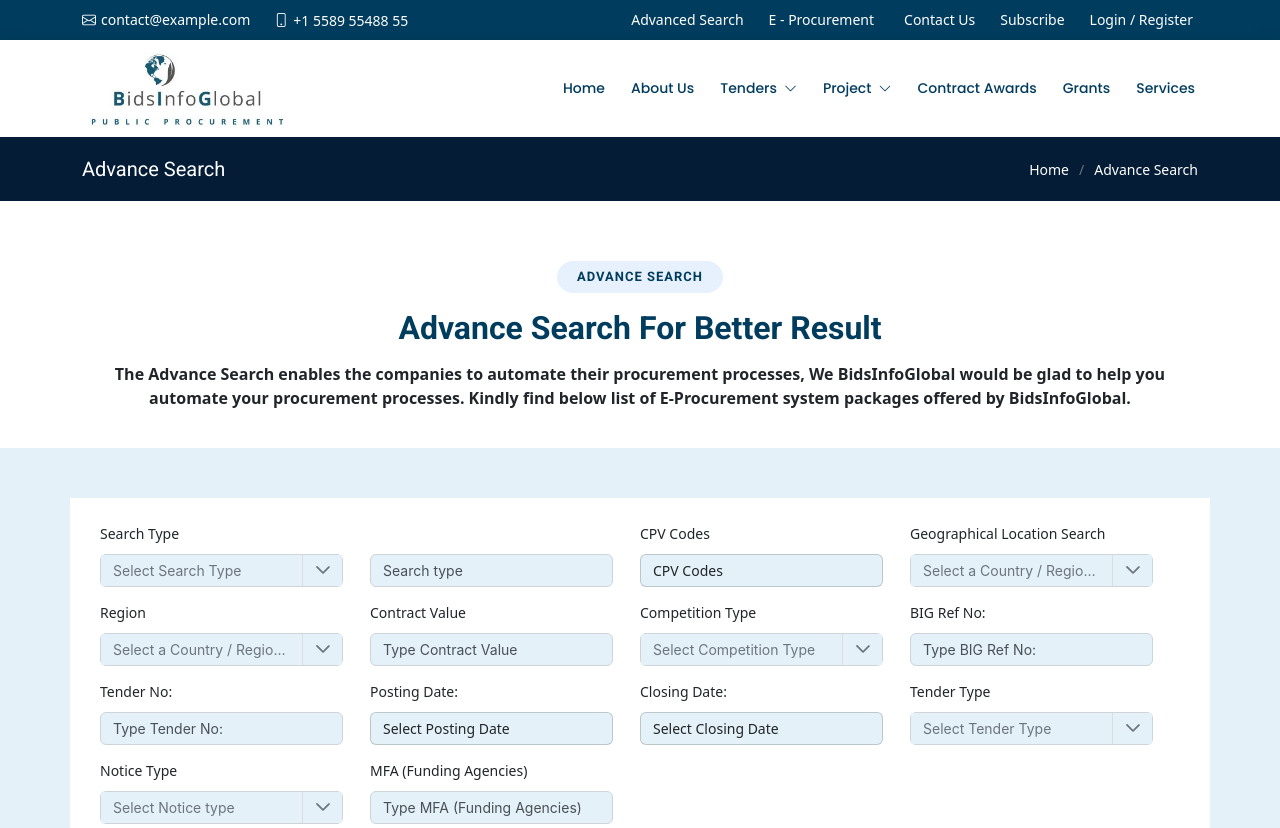
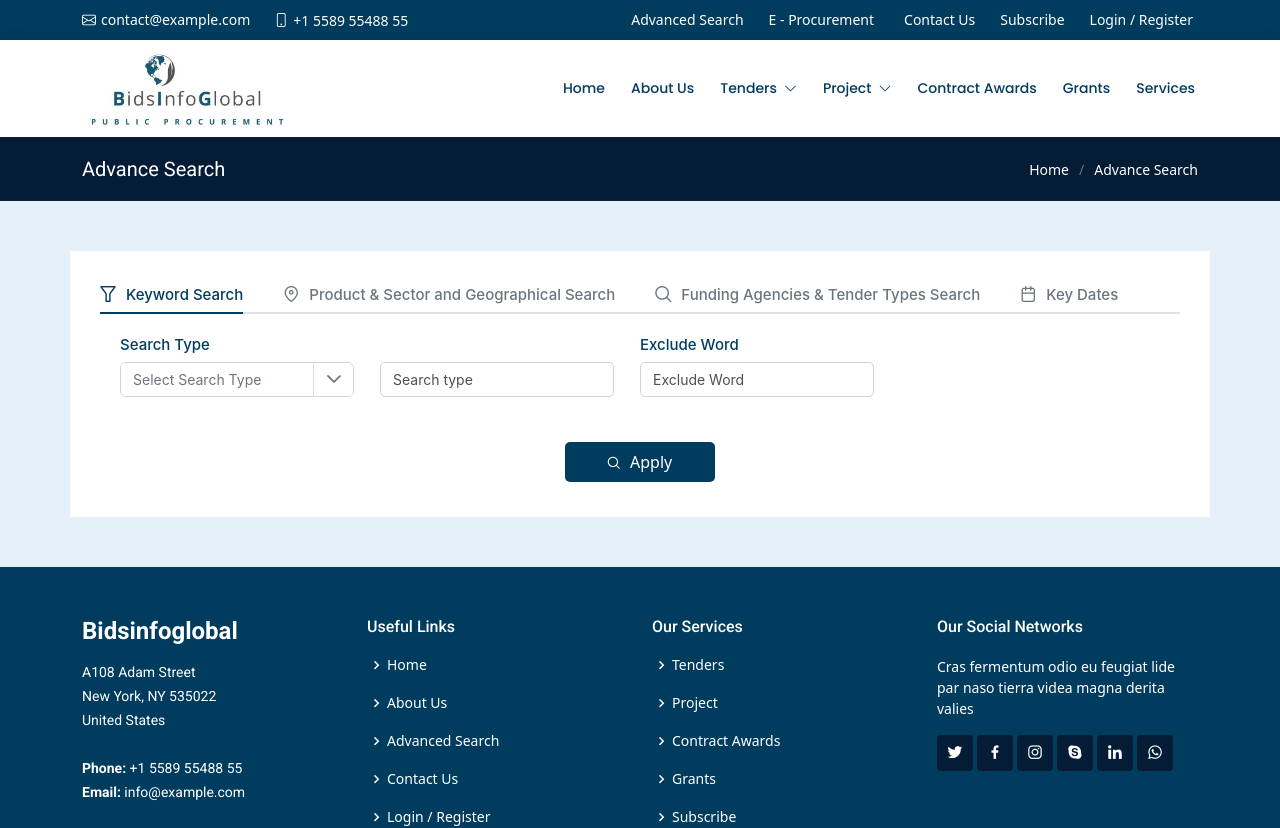
Before and after one commit to ankitsulakhe/tenderInsight, a React (Create React App) app: page /advanceSearch in a window 1280 px wide. Shown: the top 828 px of the page. Built offline with nearby package versions, Linux system fonts and the light colour scheme.

Commit message:
UI_Updated_changes

```diff
--- a/public/assets/css/style.css
+++ b/public/assets/css/style.css
@@ -3,6 +3,11 @@
   --black-color: #000;
   --waymain-color: #041c36;
   --submain-color: #ff7a56;
+}
+
+*:focus {
+  outline: none !important;
+  box-shadow: none !important;
 }
 
 /*--------------------------------------------------------------
@@ -23,12 +28,7 @@ a:hover {
   text-decoration: none;
 }
 
-h1,
-h2,
-h3,
-h4,
-h5,
-h6 {
+h1, h2, h3, h4, h5, h6 {
   font-family: "Roboto", sans-serif;
 }
 
@@ -139,8 +139,7 @@ h6 {
   color: #fff;
 }
 
-#topbar .contact-info i a,
-#topbar .contact-info i span {
+#topbar .contact-info i a, #topbar .contact-info i span {
   padding-left: 5px;
   color: #fff;
 }
@@ -266,8 +265,7 @@ li.dropdown a i {
   padding: 30px 0 30px 20px;
 }
 
-.navbar a,
-.navbar a:focus {
+.navbar a, .navbar a:focus {
   display: flex;
   align-items: center;
   justify-content: space-between;
@@ -281,8 +279,7 @@ li.dropdown a i {
   font-family: "Poppins", sans-serif;
 }
 
-.navbar a i,
-.navbar a:focus i {
+.navbar a i, .navbar a:focus i {
   font-size: 12px;
   line-height: 0;
   margin-left: 5px;
@@ -301,9 +298,7 @@ li.dropdown a i {
   transition: all 0.3s ease-in-out 0s;
 }
 
-.navbar a:hover:before,
-.navbar li:hover>a:before,
-.navbar .active:before {
+.navbar a:hover:before, .navbar li:hover>a:before, .navbar .active:before {
   visibility: visible;
   width: 100%;
 }
@@ -312,10 +307,7 @@ a:hover {
   cursor: pointer;
 }
 
-.navbar a:hover,
-.navbar .active,
-.navbar .active:focus,
-.navbar li:hover>a {
+.navbar a:hover, .navbar .active, .navbar .active:focus, .navbar li:hover>a {
   color: var(--waymain-color);
 }
 
@@ -347,9 +339,7 @@ a:hover {
   font-size: 12px;
 }
 
-.navbar .dropdown ul a:hover,
-.navbar .dropdown ul .active:hover,
-.navbar .dropdown ul li:hover>a {
+.navbar .dropdown ul a:hover, .navbar .dropdown ul .active:hover, .navbar .dropdown ul li:hover>a {
   color: var(--main-color);
 }
 
@@ -466,8 +456,7 @@ a:hover {
   transition: 0.3s;
 }
 
-.navbar-mobile a,
-.navbar-mobile a:focus {
+.navbar-mobile a, .navbar-mobile a:focus {
   padding: 10px 20px;
   font-size: 15px;
   color: #222222;
@@ -477,20 +466,15 @@ a:hover {
   padding: 0;
 }
 
-.navbar-mobile a:hover:before,
-.navbar-mobile li:hover>a:before,
-.navbar-mobile .active:before {
+.navbar-mobile a:hover:before, .navbar-mobile li:hover>a:before, .navbar-mobile .active:before {
   visibility: hidden;
 }
 
-.navbar-mobile a:hover,
-.navbar-mobile .active,
-.navbar-mobile li:hover>a {
+.navbar-mobile a:hover, .navbar-mobile .active, .navbar-mobile li:hover>a {
   color: var(--main-color);
 }
 
-.navbar-mobile .getstarted,
-.navbar-mobile .getstarted:focus {
+.navbar-mobile .getstarted, .navbar-mobile .getstarted:focus {
   margin: 15px;
 }
 
@@ -518,9 +502,7 @@ a:hover {
   font-size: 12px;
 }
 
-.navbar-mobile .dropdown ul a:hover,
-.navbar-mobile .dropdown ul .active:hover,
-.navbar-mobile .dropdown ul li:hover>a {
+.navbar-mobile .dropdown ul a:hover, .navbar-mobile .dropdown ul .active:hover, .navbar-mobile .dropdown ul li:hover>a {
   color: var(--main-color);
 }
 
@@ -639,8 +621,7 @@ a:hover {
       margin-bottom: 30px;
   }
 
-  #hero .btn-get-started,
-  #hero .btn-watch-video {
+  #hero .btn-get-started, #hero .btn-watch-video {
       font-size: 13px;
   }
 }
@@ -828,8 +809,7 @@ section {
   font-weight: 500;
 }
 
-.featured-services .icon-box:hover .title a,
-.featured-services .icon-box:hover .description {
+.featured-services .icon-box:hover .title a, .featured-services .icon-box:hover .description {
   color: #fff;
 }
 
@@ -1048,8 +1028,7 @@ section {
   box-shadow: 0px 0 25px 0 rgba(16, 110, 234, 0.1);
 }
 
-.services .icon-box:hover h4 a,
-.services .icon-box:hover .icon i {
+.services .icon-box:hover h4 a, .services .icon-box:hover .icon i {
   color: var(--main-color);
 }
 
@@ -1082,8 +1061,7 @@ section {
   margin-bottom: 40px;
 }
 
-.testimonials .testimonials-carousel,
-.testimonials .testimonials-slider {
+.testimonials .testimonials-carousel, .testimonials .testimonials-slider {
   overflow: hidden;
 }
 
@@ -1112,8 +1090,7 @@ section {
   margin: 0 0 15px 0;
 }
 
-.testimonials .testimonial-item .quote-icon-left,
-.testimonials .testimonial-item .quote-icon-right {
+.testimonials .testimonial-item .quote-icon-left, .testimonials .testimonial-item .quote-icon-right {
   color: rgba(255, 255, 255, 0.4);
   font-size: 26px;
 }
@@ -1184,8 +1161,7 @@ section {
   transition: all 0.3s ease-in-out;
 }
 
-.portfolio #portfolio-flters li:hover,
-.portfolio #portfolio-flters li.filter-active {
+.portfolio #portfolio-flters li:hover, .portfolio #portfolio-flters li.filter-active {
   color: var(--main-color);
 }
 
@@ -1222,8 +1198,7 @@ section {
   margin-bottom: 0;
 }
 
-.portfolio .portfolio-item .portfolio-info .preview-link,
-.portfolio .portfolio-item .portfolio-info .details-link {
+.portfolio .portfolio-item .portfolio-info .preview-link, .portfolio .portfolio-item .portfolio-info .details-link {
   position: absolute;
   right: 40px;
   font-size: 24px;
@@ -1231,8 +1206,7 @@ section {
   color: #3c3c3c;
 }
 
-.portfolio .portfolio-item .portfolio-info .preview-link:hover,
-.portfolio .portfolio-item .portfolio-info .details-link:hover {
+.portfolio .portfolio-item .portfolio-info .preview-link:hover, .portfolio .portfolio-item .portfolio-info .details-link:hover {
   color: var(--main-color);
 }
 
@@ -1714,15 +1688,13 @@ section {
   margin-bottom: 20px;
 }
 
-.contact .php-email-form input,
-.contact .php-email-form textarea {
+.contact .php-email-form input, .contact .php-email-form textarea {
   border-radius: 0;
   box-shadow: none;
   font-size: 14px;
 }
 
-.contact .php-email-form input:focus,
-.contact .php-email-form textarea:focus {
+.contact .php-email-form input:focus, .contact .php-email-form textarea:focus {
   border-color: var(--main-color);
 }
 
@@ -1945,9 +1917,7 @@ section {
 }
 
 @media (max-width: 768px) {
-
-  #footer .copyright,
-  #footer .credits {
+  #footer .copyright, #footer .credits {
       float: none;
       text-align: center;
       padding: 2px 0;
@@ -2027,8 +1997,7 @@ button.commonBtn:hover {
   background: var(--main-color);
 }
 
-span.d-block.forgotLink:hover,
-span.d-block.createLink:hover {
+span.d-block.forgotLink:hover, span.d-block.createLink:hover {
   color: var(--waymain-color);
   cursor: pointer;
 }
@@ -2104,8 +2073,7 @@ button:hover {
   box-shadow: 0px 0px 3px 0px #003c5e40;
 }
 
-.tabListHeader,
-.tabListFooter {
+.tabListHeader, .tabListFooter {
   padding: 10px;
   background: #f6f9fe;
 }
@@ -2485,8 +2453,7 @@ th.TableHeader.p-sortable-column span.p-sortable-column-icon.pi {
   font-size: 12px;
 }
 
-th.TableHeader.p-sortable-column:hover,
-th.TableHeader.p-sortable-column:hover span.p-sortable-column-icon.pi.pi {
+th.TableHeader.p-sortable-column:hover, th.TableHeader.p-sortable-column:hover span.p-sortable-column-icon.pi.pi {
   color: #041c36 !important;
   font-weight: 500;
 }
@@ -2603,36 +2570,38 @@ div#advabceSearch .p-inputwrapper {
   width: 100%;
 }
 
-.card.flex,
-div#advabceSearch input.p-inputtext {
+.card.flex, div#advabceSearch input.p-inputtext, div#advabceSearch .p-multiselect-label {
   width: 90%;
   text-align: left;
-  padding: 5px 12px;
+  padding: 6px 12px;
   font-size: 14px;
-  background: #e4f1f8;
-}
-
-div#advabceSearch .p-dropdown.p-component,
-div#advabceSearch input.p-inputtext {
+  background: #fff;
+  border-radius: 5px;
+}
+
+div#advabceSearch .p-dropdown.p-component, div#advabceSearch .p-multiselect, div#advabceSearch input.p-inputtext {
   width: 90%;
-  background: #e4f1f8;
+  background: #fff;
 }
 
 div#advabceSearch .p-dropdown.p-component span.p-dropdown-label {
-  padding: 5px 12px;
+  padding: 6px 12px;
   text-align: left;
-  background: #e4f1f8;
+  background: #fff;
   font-size: 14px;
   border-radius: 0;
-}
-
-
-div#advabceSearch .p-dropdown.p-component .p-dropdown-trigger {
-  background: #e4f1f8;
+  border-radius: 5px;
+}
+
+div#advabceSearch .p-dropdown.p-component .p-dropdown-trigger, div#advabceSearch .p-multiselect .p-multiselect-trigger {
+  background: #fff;
   border-radius: 0;
   border-left: 1px solid #ddd;
   font-size: 14px;
   width: 40px;
+  border-radius: 5px;
+  border-top-left-radius: 0;
+  border-bottom-left-radius: 0;
 }
 
 div#advabceSearch .d-flex.flex-wrap.signupflex {
@@ -2651,7 +2620,6 @@ div#advabceSearch .d-flex.flex-wrap.signupflex {
   padding: 0;
   font-size: 14px;
 }
-
 
 span.p-calendar.p-component.p-inputwrapper input.p-inputtext.p-component {
   padding: 5px;
@@ -2674,7 +2642,7 @@ span.p-calendar.p-component.p-inputwrapper input.p-inputtext.p-component {
   margin-bottom: 0;
 }
 
-div#advabceSearch .p-dropdown.p-component .p-dropdown-trigger .pi.pi-chevron-down {
+div#advabceSearch .pi.pi-chevron-down {
   font-size: 10px;
   font-weight: 600;
 }
@@ -2688,17 +2656,23 @@ div#advabceSearch button.commonBtn.loginBtn {
   width: 150px;
   padding: 8px 10px;
 }
+
 .p-overlaypanel .p-overlaypanel-content span.p-calendar.p-component.p-inputwrapper {
   padding: 10px;
 }
+
 .p-overlaypanel .p-overlaypanel-content ul li:hover {
   background: #e4f1f8;
   cursor: pointer;
 }
+
 div#advabceSearch .form-group.mb-40.wid-30 label {
-    font-size: 14px;
+  font-size: 15px;
   text-transform: capitalize;
-}
+  color: #003c5e;
+  padding-bottom: 5px;
+}
+
 .form-group.mb-40.wid-40 {
   width: 50%;
 }
@@ -2707,3 +2681,37 @@ div#advabceSearch .form-group.mb-40.wid-30 label {
   float: left;
   width: 95% !important;
 }
+
+.mr-2 {
+  margin-right: 10px;
+}
+
+.p-dropdown-panel .p-dropdown-items {
+  padding: 0 !important;
+}
+
+.p-multiselect-label {
+  text-align: left;
+}
+
+span.p-tabview-title {
+  font-size: 15px;
+  font-weight: 500;
+}
+
+.p-tabview .p-tabview-nav li .p-tabview-nav-link {
+  padding: 10px 0 !important;
+}
+
+.p-tabview .p-tabview-nav li {
+  margin-right: 40px !important ;
+}
+
+.p-tabview .p-tabview-nav li.p-highlight .p-tabview-nav-link {
+  border-color: #003c5e !important;
+  color: #003c5e !important;
+}
+
+.p-tabview .p-tabview-nav .p-tabview-ink-bar {
+  background-color: #003c5e !important;
+}
--- a/src/App.js
+++ b/src/App.js
@@ -335,7 +335,7 @@ function App() {
                             <li><i className="bx bx-chevron-right"></i><Link to="tender">Tenders</Link></li>
                             <li><i className="bx bx-chevron-right"></i><Link to="project">Project</Link></li>
                             <li><i className="bx bx-chevron-right"></i><Link to="contaractAward">Contract Awards</Link></li>
-                            <li><i className="bx bx-chevron-right"></i><Link to="grants3">Grants </Link></li>
+                            <li><i className="bx bx-chevron-right"></i><Link to="grantsDetails">Grants </Link></li>
                             <li><i className="bx bx-chevron-right"></i><Link to="subscribe">Subscribe</Link></li>
                             <li><i className="bx bx-chevron-right"></i><Link to="EProcurement">E - Procurement</Link></li>
 
--- a/src/pages/advanceSearch/advanceSearch.js
+++ b/src/pages/advanceSearch/advanceSearch.js
@@ -1,5 +1,5 @@
 import React, { useState, useRef, useEffect } from "react";
-import { AutoComplete } from "primereact/autocomplete";
+import { MultiSelect } from "primereact/multiselect";
 import { Dropdown } from "primereact/dropdown";
 import { InputText } from "primereact/inputtext";
 import { useOverlayScrollListener } from "primereact/hooks";
@@ -7,6 +7,7 @@ import { OverlayPanel } from "primereact/overlaypanel";
 import { Calendar } from "primereact/calendar";
 import { Tree } from "primereact/tree";
 import { NodeService } from "./NodeService";
+import { TabView, TabPanel } from "primereact/tabview";
 
 export default function AdvanceSearch() {
   const [visible, setVisible] = useState(false);
@@ -84,7 +85,7 @@ export default function AdvanceSearch() {
   const selitems = ["Domestic ", "International", "Both"];
 
   const [searchselectedItem, searchsetSelectedItem] = useState(null);
-  const searchselitems = ["Free Text ", "Exact Word", "Any Word", "Relevant Word", "Exclude Word"];
+  const searchselitems = ["Exact Phrase", "Relevant Word", "Any Word"];
 
   const [tenderType, settenderType] = useState(null);
   const tenderTypetems = ["Live  ", "Archive"];
@@ -92,8 +93,18 @@ export default function AdvanceSearch() {
   const [noticType, setnoticType] = useState(null);
   const noticTypetems = ["Tender  ", "Project", "Contract Award", "Grants"];
 
-  const [geographicalselectedItem, geographicalsetSelectedItem] = useState(null);
+  const [geographicalselectedItem, geographicalsetSelectedItem] =
+    useState(null);
   const geographicalselitems = ["Region  ", "Country", "State & City"];
+
+  const [selectedMFA, setSelectedMFA] = useState(null);
+  const MFA = [
+    { name: "New York", code: "NY" },
+    { name: "Rome", code: "RM" },
+    { name: "London", code: "LDN" },
+    { name: "Istanbul", code: "IST" },
+    { name: "Paris", code: "PRS" },
+  ];
 
   return (
     <div>
@@ -111,22 +122,6 @@ export default function AdvanceSearch() {
         </div>
       </section>
       <main className="bodyMain">
-        <section id="about" className="about pb-2">
-          <div className="container" data-aos="fade-up">
-            <div className="section-title fullwidth">
-              <h2>Advance Search</h2>
-              <h3 className="pt-2">
-                Advance Search <span>For Better Result</span>
-              </h3>
-              <p>
-                The Advance Search enables the companies to automate their
-                procurement processes, We BidsInfoGlobal would be glad to help
-                you automate your procurement processes. Kindly find below list
-                of E-Procurement system packages offered by BidsInfoGlobal.
-              </p>
-            </div>
-          </div>
-        </section>
         <section className="formContact section-bg" id="advanceSerachBg">
           <div className="container">
             <div className="row">
@@ -138,10 +133,10 @@ export default function AdvanceSearch() {
                       className="section-title-p text-center loginBox"
                       id="advabceSearch"
                     >
-                      <form
-                        method="post"
-                        role="form"
-                        className="php-email-form"
+                      <TabView>
+                        <TabPanel
+                          header="Keyword Search"
+                          leftIcon="pi pi-filter mr-2"
                         >
                           <div className="d-flex flex-wrap signupflex">
                             <div className="form-group mb-40 wid-30">
@@ -158,6 +153,17 @@ export default function AdvanceSearch() {
                               <label>&nbsp;</label>
                               <InputText value="Search type" />
                             </div>
+                            <div className="form-group mb-40 wid-30">
+                              <label>Exclude Word</label>
+                              <InputText value="Exclude Word" />
+                            </div>
+                          </div>
+                        </TabPanel>
+                        <TabPanel
+                          header="Product & Sector and Geographical Search"
+                          leftIcon="pi pi-map-marker mr-2"
+                        >
+                          <div className="d-flex flex-wrap signupflex">
                             <div className="form-group mb-40 wid-30">
                               <label>CPV Codes</label>
                               <div className="card flex justify-content-center">
@@ -184,18 +190,23 @@ export default function AdvanceSearch() {
                               </div>
                             </div>
                             <div className="form-group mb-40 wid-30">
+                              <label>Sector Search</label>
+                              <InputText value="Sector Search" />
+                            </div>
+                            <div className="form-group mb-40 wid-30">
                               <label>Geographical Location Search</label>
                               <Dropdown
                                 value={geographicalselectedItem}
-                              onChange={(e) => geographicalsetSelectedItem(e.value)}
+                                onChange={(e) =>
+                                  geographicalsetSelectedItem(e.value)
+                                }
                                 options={geographicalselitems}
                                 placeholder="Select a Country / Region / State & City"
                                 className="w-full md:w-14rem"
                               />
-
                             </div>
                             <div className="form-group mb-40 wid-30">
-                            <label>Region</label>
+                              <label>&nbsp;&nbsp;</label>
                               <Dropdown
                                 value={selectedCountry}
                                 onChange={(e) => setSelectedCountry(e.value)}
@@ -208,54 +219,38 @@ export default function AdvanceSearch() {
                                 className="w-full md:w-14rem"
                               />
                             </div>
-                          {/* <div className="form-group mb-40 wid-30">
-                            <label>Region</label>
-                            <div className="card flex justify-content-center">
-                              <span
-                                className="postingText"
-                                onClick={(e) => region.current.toggle(e)}
+                          </div>
+                        </TabPanel>
+
+                        <TabPanel
+                          header="Funding Agencies & Tender Types Search"
+                          leftIcon="pi pi-search mr-2"
                         >
-                                Region
-                              </span>
-                              <OverlayPanel ref={region}>
-                                <Tree
-                                  value={nodes}
+                          <div className="d-flex flex-wrap signupflex">
+                            <div className="form-group mb-40 wid-30">
+                              <label>MFA (Funding Agencies) </label>
+                              <MultiSelect
+                                value={selectedMFA}
+                                onChange={(e) => setSelectedMFA(e.value)}
+                                options={MFA}
+                                optionLabel="name"
                                 filter
-                                  filterMode="lenient"
-                                  filterPlaceholder="Lenient Filter"
-                                  selectionMode="checkbox"
-                                  selectionKeys={selectedKeys}
-                                  onSelectionChange={(e) =>
-                                    setSelectedKeys(e.value)
-                                  }
-                                  className="w-full md:w-30rem"
-                                />
-                              </OverlayPanel>
-                            </div>
-                          </div>
-                          <div className="form-group mb-40 wid-30">
-                            <label>Country </label>
-                            <AutoComplete
-                              value={value}
-                              suggestions={items}
-                              completeMethod={search}
-                              placeholder="Enter Country Name"
-                              onChange={(e) => setValue(e.value)}
+                                placeholder="Select MFA"
+                                maxSelectedLabels={3}
+                                className="w-full md:w-20rem"
                               />
                             </div>
                             <div className="form-group mb-40 wid-30">
-                            <label>State & City </label>
-                            <AutoComplete
-                              value={value}
-                              suggestions={items}
-                              placeholder="Enter State/City Name"
-                              completeMethod={search}
-                              onChange={(e) => setValue(e.value)}
-                            />
-                          </div> */}
-                          <div className="form-group mb-40 wid-30">
                               <label>Contract Value </label>
                               <InputText value="Type Contract Value " />
+                            </div>
+                            <div className="form-group mb-40 wid-30">
+                              <label>Tender No: </label>
+                              <InputText value="Type Tender No: " />
+                            </div>
+                            <div className="form-group mb-40 wid-30">
+                              <label>BIG Ref No: </label>
+                              <InputText value="Type BIG Ref No: " />
                             </div>
                             <div className="form-group mb-40 wid-30">
                               <label>Competition Type </label>
@@ -267,14 +262,34 @@ export default function AdvanceSearch() {
                                 className="w-full md:w-14rem"
                               />
                             </div>
+
                             <div className="form-group mb-40 wid-30">
-                            <label>BIG Ref No: </label>
-                            <InputText value="Type BIG Ref No: " />
+                              <label>Notice type</label>
+                              <Dropdown
+                                value={noticType}
+                                onChange={(e) => setnoticType(e.value)}
+                                options={noticTypetems}
+                                placeholder="Select Notice type"
+                                className="w-full md:w-14rem"
+                              />
                             </div>
                             <div className="form-group mb-40 wid-30">
-                            <label>Tender No: </label>
-                            <InputText value="Type Tender No: " />
+                          <label>Tender Type</label>
+                          <Dropdown
+                            value={tenderType}
+                            onChange={(e) => settenderType(e.value)}
+                            options={tenderTypetems}
+                            placeholder="Select Tender Type"
+                            className="w-full md:w-14rem"
+                          />
                         </div>
+                          </div>
+                        </TabPanel>
+                        <TabPanel
+                          header="Key Dates"
+                          leftIcon="pi pi-calendar mr-2"
+                        >
+                          <div className="d-flex flex-wrap signupflex">
                           <div className="form-group mb-40 wid-30">
                           <label>Posting Date: </label>
                           <div className="card flex justify-content-center">
@@ -335,37 +350,14 @@ export default function AdvanceSearch() {
                             </OverlayPanel>
                           </div>
                         </div>
-                          <div className="form-group mb-40 wid-30">
-                            <label>Tender Type</label>
-                            <Dropdown
-                              value={tenderType}
-                              onChange={(e) => settenderType(e.value)}
-                              options={tenderTypetems}
-                              placeholder="Select Tender Type"
-                              className="w-full md:w-14rem"
-                            />
                           </div>
-                          <div className="form-group mb-40 wid-30">
-                            <label>Notice type</label>
-                            <Dropdown
-                              value={noticType}
-                              onChange={(e) => setnoticType(e.value)}
-                              options={noticTypetems}
-                              placeholder="Select Notice type"
-                              className="w-full md:w-14rem"
-                            />
-                          </div>
-                          <div className="form-group mb-40 wid-30">
-                            <label>MFA (Funding Agencies) </label>
-                            <InputText value="Type MFA (Funding Agencies)" />
-                          </div>
-                        </div>
+                        </TabPanel>
+                      </TabView>
                       <div className="text-center">
                         <button type="submit" className="commonBtn loginBtn">
                           <i className="pi pi-search"></i> Apply
                         </button>
                       </div>
-                      </form>
                     </div>
                   </div>
                 </div>
--- a/src/pages/tender/TenderDetails.js
+++ b/src/pages/tender/TenderDetails.js
@@ -47,7 +47,7 @@ class TenderDetails extends Component {
                         href="#TenderDetails"
                         className="question"
                       >
-                        Enquiries
+                        Authority Name & Contact
                         <i className="bi bi-chevron-down icon-show"></i>
                         <i className="bi bi-chevron-up icon-close"></i>
                       </div>
```
Also changed, not shown: src/pages/subscribe/subscribePage.js (+33 -43 lines), src/pages/termandcondition/termandcondition.js (+8 -5 lines). Lines whose indentation alone changed are shown as unchanged.
